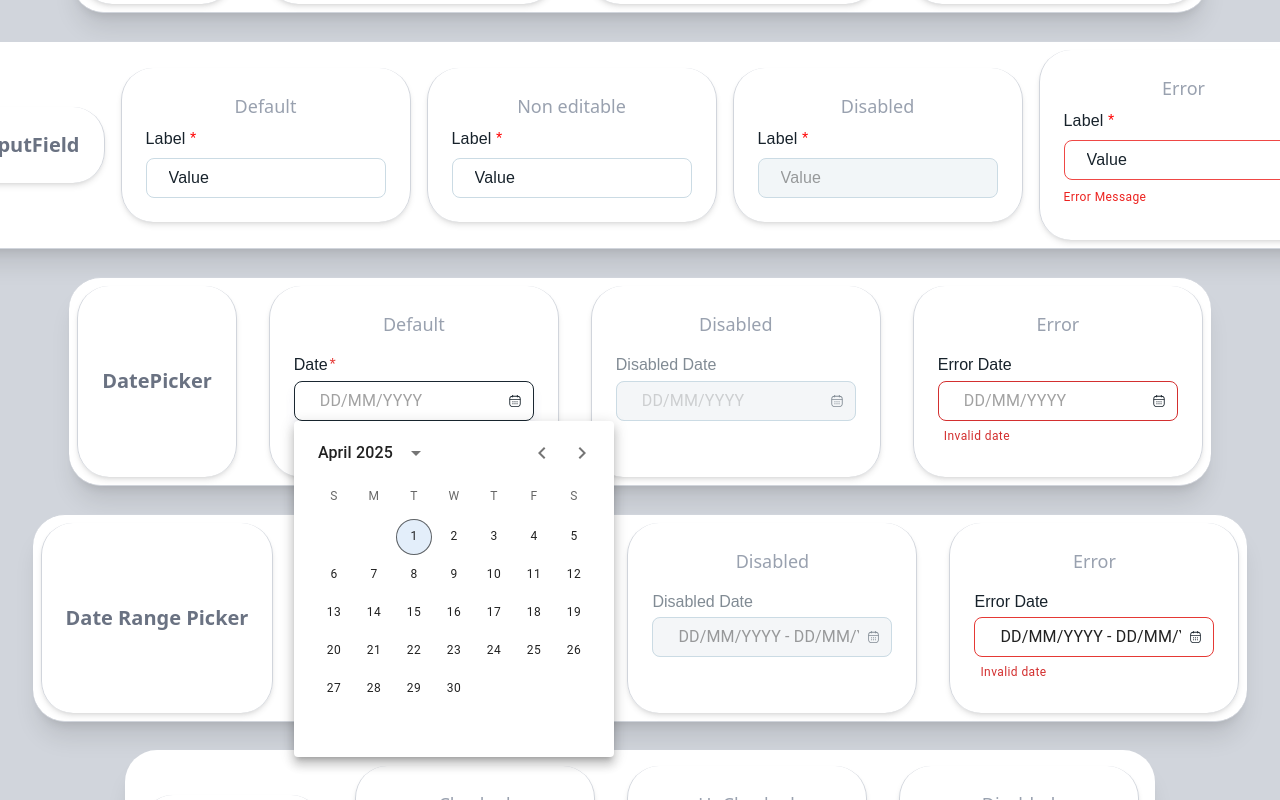
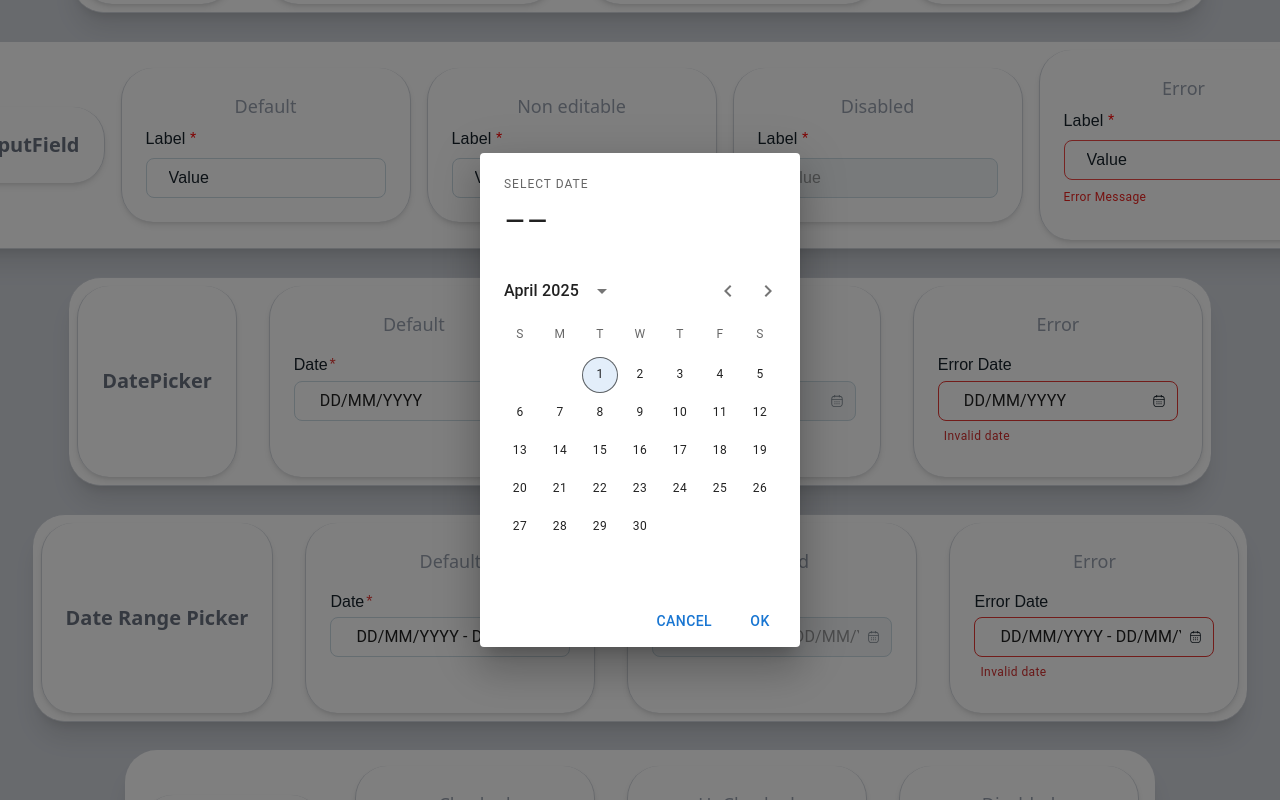
Before and after one commit to avnashv/reusable-components, a React (Vite) app: page / in a window 1280 px wide. Both pictures are taken after a click on the picture 515 px from the left and 1037 px from the top of the page. Shown: the part 637-1437 px from the top of the page. Built offline with nearby package versions, Linux system fonts and the light colour scheme.

Commit message:
feat(icon): fixing icon for date picker

```diff
--- a/src/components/customDatePicker/customDatePicker.jsx
+++ b/src/components/customDatePicker/customDatePicker.jsx
@@ -1,13 +1,13 @@
 import { useState, useRef } from "react";
 import {
-    TextField,
     FormControl,
     FormHelperText,
     InputAdornment,
+    TextField,
 } from "@mui/material";
-import { DesktopDatePicker } from "@mui/x-date-pickers/DesktopDatePicker";
 import { LocalizationProvider } from "@mui/x-date-pickers/LocalizationProvider";
 import { AdapterDayjs } from "@mui/x-date-pickers/AdapterDayjs";
+import { DatePicker } from "@mui/x-date-pickers/DatePicker";
 import CalendarIconActive from "../../assets/icons/calendar-active.svg";
 import CalendarIconDisable from "../../assets/icons/calendar-disable.svg";
 
@@ -16,17 +16,25 @@ const CustomDatePicker = ({ label, errorMessage, disabled, required }) => {
     const [open, setOpen] = useState(false);
     const textFieldRef = useRef(null);
 
-    const handleToggle = () => {
+    const handleDateChange = (newValue) => {
+        if (!newValue) return; // Prevent null selection
+        setSelectedDate(newValue);
+        setOpen(false) // Close after selection with slight delay
+    };
+
+    const handleToggle = (event) => {
+        event.stopPropagation();
         if (!disabled) {
-            setOpen((prev) => !prev);
+            setOpen((prev) => !prev); // Toggle open state
         }
     };
 
-    const handleAccept = (newValue) => {
-        console.log("Date Accepted:", newValue);
-        setSelectedDate(newValue);
-        setOpen(false); // Close the picker when date is accepted
-        console.log("Open State Set to:", open); // Debug log to confirm state change
+    const handleClose = () => {
+        setOpen(false); // Close the picker
+    };
+
+    const formatDate = () => {
+        return selectedDate ? selectedDate.format("DD/MM/YYYY") : "DD/MM/YYYY";
     };
 
     return (
@@ -40,7 +48,6 @@ const CustomDatePicker = ({ label, errorMessage, disabled, required }) => {
                     fontWeight: 400,
                     fontSize: "16px",
                     lineHeight: "140%",
-                    letterSpacing: "0%",
                     display: "flex",
                     gap: "2px",
                 }}
@@ -55,7 +62,6 @@ const CustomDatePicker = ({ label, errorMessage, disabled, required }) => {
                         transition: "border 0.3s ease",
                         width: "240px",
                         height: "40px",
-                        display: "flex",
                         padding: "8px 12px",
                         alignItems: "center",
                         borderRadius: "8px",
@@ -78,7 +84,6 @@ const CustomDatePicker = ({ label, errorMessage, disabled, required }) => {
                         "&.Mui-disabled": {
                             color: "#A6ADB3",
                             backgroundColor: "#F4F6F8",
-                            pointerEvents: "none",
                             opacity: 1,
                         },
                     },
@@ -95,24 +100,12 @@ const CustomDatePicker = ({ label, errorMessage, disabled, required }) => {
                             width: "240px",
                         }}
                     >
-                        <DesktopDatePicker
-                            value={selectedDate}
-                            onChange={() => {}} // Empty onChange to avoid interference
-                            onAccept={handleAccept} // Handle selection and closing here
+                        <TextField
+                            inputRef={textFieldRef}
+                            value={formatDate()}
                             disabled={disabled}
-                            format="DD/MM/YYYY"
-                            open={open}
-                            onClose={() => setOpen(false)}
-                            slots={{
-                                openPickerIcon: () => null, // Suppress default MUI icon
-                            }}
-                            slotProps={{
-                                textField: {
-                                    inputRef: textFieldRef,
-                                    fullWidth: true,
-                                    error: Boolean(errorMessage),
-                                    InputProps: {
-                                        readOnly: true, // Prevent typing
+                            InputProps={{
+                                readOnly: true,
                                 endAdornment: (
                                     <InputAdornment position="end">
                                         <img
@@ -123,14 +116,52 @@ const CustomDatePicker = ({ label, errorMessage, disabled, required }) => {
                                                 height: "16px",
                                                 cursor: disabled ? "not-allowed" : "pointer",
                                             }}
+                                            onClick={handleToggle}
                                         />
                                     </InputAdornment>
                                 ),
-                                    },
+                            }}
+                            sx={{
+                                "& .MuiInputBase-root": {
+                                    pointerEvents: disabled ? "none" : "auto",
                                 },
                             }}
                         />
                     </div>
+                    <DatePicker
+                        value={selectedDate}
+                        onChange={handleDateChange}
+                        open={open}
+                        onClose={handleClose}
+                        format="DD/MM/YYYY"
+                        slotProps={{
+                            textField: { style: { display: "none" } }, // Hide the internal TextField
+                            popper: {
+                                anchorEl: textFieldRef.current,
+                                placement: "bottom-start",
+                                modifiers: [
+                                    {
+                                        name: "flip",
+                                        enabled: false,
+                                    },
+                                    {
+                                        name: "preventOverflow",
+                                        enabled: true,
+                                        options: {
+                                            boundariesElement: "viewport",
+                                        },
+                                    },
+                                    {
+                                        name: "offset",
+                                        enabled: true,
+                                        options: {
+                                            offset: [0, 4],
+                                        },
+                                    },
+                                ],
+                            },
+                        }}
+                    />
                 </LocalizationProvider>
 
                 {/* Error Message */}
@@ -160,151 +191,3 @@ const CustomDatePicker = ({ label, errorMessage, disabled, required }) => {
 };
 
 export default CustomDatePicker;
-
-
-// import { useState, useRef } from "react";
-// import CalendarIconActive from "../../assets/icons/calendar-active.svg";
-// import CalendarIconDisable from "../../assets/icons/calendar-disable.svg";
-
-// const CustomDatePicker = ({ label, errorMessage, disabled, required }) => {
-//     const [selectedDate, setSelectedDate] = useState("");
-//     const inputRef = useRef(null);
-
-//     const handleDateChange = (event) => {
-//         setSelectedDate(event.target.value);
-//     };
-
-//     return (
-//         <div className="flex flex-col">
-//             {/* Label */}
-//             <label
-//                 className="mb-1 flex items-center gap-0.5"
-//                 style={{
-//                     color: disabled ? "#818B94" : "#17222B",
-//                     fontFamily: "Proxima Nova, sans-serif",
-//                     fontWeight: 400,
-//                     fontSize: "16px",
-//                     lineHeight: "140%",
-//                     letterSpacing: "0%",
-//                     display: "flex",
-//                     gap: "2px",
-//                 }}
-//             >
-//                 {label} {required && <span style={{ color: "#E53935" }}>*</span>}
-//             </label>
-
-//             {/* Date Picker Field */}
-//             <div
-//                 className="flex items-center justify-between relative"
-//                 style={{
-//                     width: "240px",
-//                     height: "40px",
-//                     padding: "8px 12px",
-//                     borderRadius: "8px",
-//                     border: `1px solid ${errorMessage ? "#E53935" : "#CBDBE4"}`,
-//                     backgroundColor: disabled ? "#F4F6F8" : "#FFFFFF",
-//                     cursor: disabled ? "not-allowed" : "pointer",
-//                     opacity: disabled ? 0.6 : 1,
-//                     position: "relative",
-//                 }}
-//                 onClick={() => !disabled && inputRef.current?.showPicker()}
-//             >
-//                 {/* Custom Placeholder (Only show if no date is selected) */}
-//                 {!selectedDate && (
-//                     <span
-//                         style={{
-//                             position: "absolute",
-//                             left: "12px",
-//                             color: "#A6ADB3",
-//                             fontSize: "14px",
-//                         }}
-//                     >
-//                         Select a date
-//                     </span>
-//                 )}
-
-//                 <input
-//                     ref={inputRef}
-//                     type="date"
-//                     value={selectedDate}
-//                     onChange={handleDateChange}
-//                     disabled={disabled}
-//                     style={{
-//                         width: "100%",
-//                         border: "none",
-//                         outline: "none",
-//                         background: "transparent",
-//                         fontSize: "14px",
-//                         cursor: disabled ? "not-allowed" : "pointer",
-//                         color: selectedDate ? "#17222B" : "transparent", // Show date when selected
-//                         appearance: "none",
-//                         WebkitAppearance: "none",
-//                         MozAppearance: "none",
-//                         position: "relative",
-//                     }}
-//                 />
-//                 <style>
-//                     {`
-//                     /* Hide default date placeholder */
-//                     input[type="date"]::-webkit-datetime-edit-fields-wrapper {
-//                         color: transparent;
-//                     }
-//                     input[type="date"]::-webkit-datetime-edit-text {
-//                         color: transparent;
-//                     }
-//                     input[type="date"]::-webkit-datetime-edit-month-field,
-//                     input[type="date"]::-webkit-datetime-edit-day-field,
-//                     input[type="date"]::-webkit-datetime-edit-year-field {
-//                         color: ${selectedDate ? "#17222B" : "transparent"};
-//                     }
-
-//                     /* Ensure selected date is visible */
-//                     input[type="date"]:focus,
-//                     input[type="date"]:not(:placeholder-shown) {
-//                         color: #17222B !important;
-//                     }
-
-//                     /* Hide default calendar icon */
-//                     input[type="date"]::-webkit-calendar-picker-indicator {
-//                         display: none;
-//                     }
-//                     `}
-//                 </style>
-//                 <img
-//                     src={disabled ? CalendarIconDisable : CalendarIconActive}
-//                     alt="Calendar"
-//                     style={{
-//                         width: "16px",
-//                         height: "16px",
-//                         cursor: disabled ? "not-allowed" : "pointer",
-//                     }}
-//                 />
-//             </div>
-
-//             {/* Error Message */}
-//             {errorMessage && (
-//                 <div
-//                     style={{
-//                         color: "#E53935",
-//                         backgroundColor: "#FDE9E9",
-//                         width: "240px",
-//                         minHeight: "29px",
-//                         borderBottomRightRadius: "8px",
-//                         borderBottomLeftRadius: "8px",
-//                         padding: "6px",
-//                         display: "flex",
-//                         alignItems: "center",
-//                         justifyContent: "flex-start",
-//                         boxSizing: "border-box",
-//                         margin: 0,
-//                         fontSize: "12px",
-//                     }}
-//                 >
-//                     {errorMessage}
-//                 </div>
-//             )}
-//         </div>
-//     );
-// };
-
-// export default CustomDatePicker;
```
Lines whose indentation alone changed are shown as unchanged.
